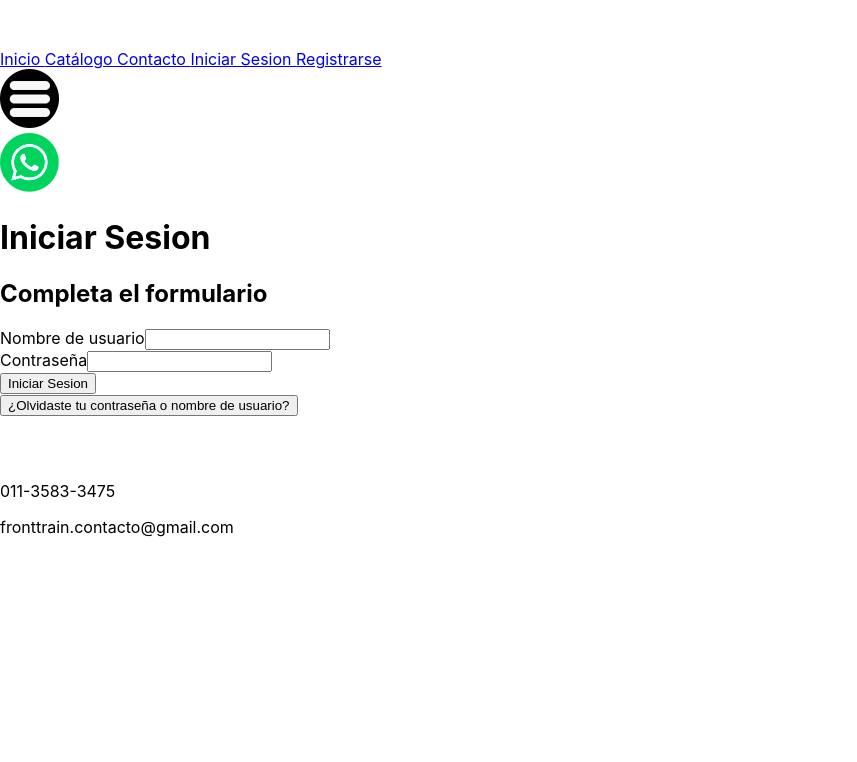
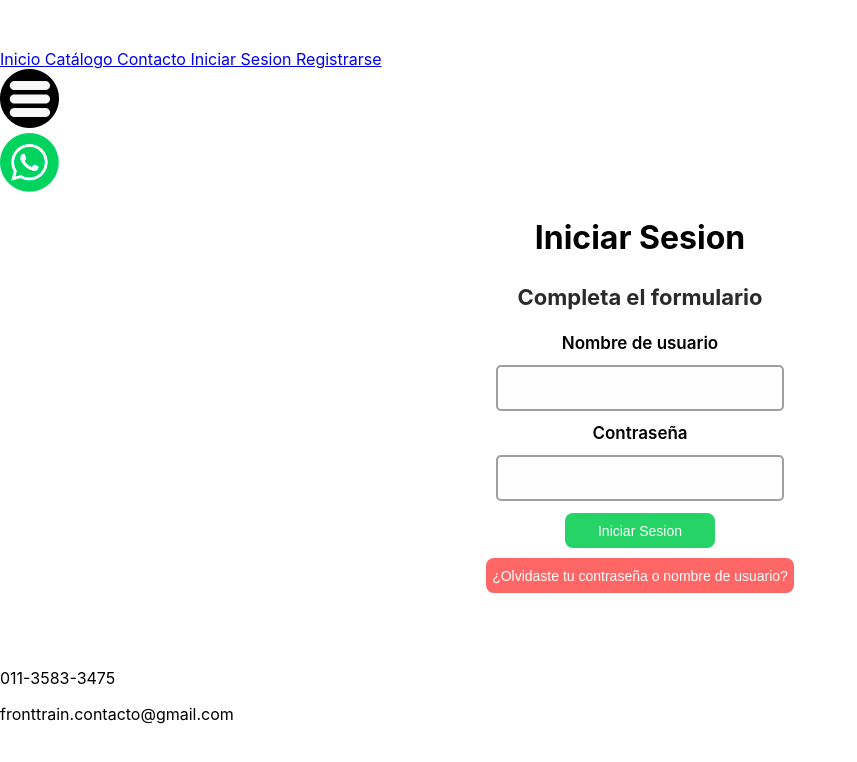
Before and after one commit to alexshady008/fronttrain_frontend, a React (Create React App) app: page /login in a window 1280 px wide. Shown: the top 762 px of the page, without its empty margins (0-857 px from the left). Built offline with nearby package versions, Linux system fonts and the light colour scheme.

Commit message:
form css

```diff
--- a/package.json
+++ b/package.json
@@ -12,8 +12,11 @@
     "react": "^17.0.2",
     "react-dom": "^17.0.2",
     "react-mailchimp-form": "^1.0.2",
+    "react-redux": "^7.2.6",
     "react-router-dom": "^6.2.1",
-    "react-scripts": "5.0.0",
+    "react-scripts": "^5.0.0",
+    "redux-devtools-extension": "^2.13.9",
+    "redux-thunk": "^2.4.1",
     "web-vitals": "^2.1.4",
     "yup": "^0.32.11"
   },
--- a/src/App.css
+++ b/src/App.css
@@ -1,23 +1,53 @@
-/* .main-container {
-    background-color: blue;
+ h2{
+     text-align: center;
+     font-size: 22px;
+     padding:5px;
+     color: rgb(42, 42, 42);
+ }
+.section--container{
+    text-align: center;
+    /* background-color: #91c518; */
 }
 
-.section--container {
-    background-color: blueviolet;
+button{
+    background-color: #25D366;
+    border: none;
+    min-height: 35px;
+    min-width: 150px;
+    border-radius: 8px;
+    color: #fff;
+    font-size: 14px;
+    font-weight: 500;
 }
 
-.productFilter {
-    background-color: rgb(255, 80, 80);
+.form--container{
+
+    display: flex;
+    flex-wrap: wrap;
+    flex-direction: column;
 }
 
-h2 {
+ .form--container input , select {
+    display: flex;
+    flex-wrap: wrap;
+    flex-direction: column;
+    margin: 12px;
+    min-width: 280px;
+    min-height: 40px;
+    border-radius: 5px;
+    border: 2px solid rgb(161, 158, 158);
+    background-color: rgb(255, 254, 254);
+}
+
+ .form--container label{
+    font-weight: 600;
+    font-size: 17px;
 
 }
+.form--input-message {
+    min-height: 250px !important;
+ }
 
-.inner--container {
-    background-color: chocolate;
-}
-
-.form--container {
-    background-color: rgb(30, 174, 210);
-} */
+ h1{
+     text-align: center;
+ }
--- a/src/components/Page/Catalogue/Catalogue.css
+++ b/src/components/Page/Catalogue/Catalogue.css
@@ -0,0 +1,43 @@
+.productFilter{
+ background-color: #FF6666;
+ /* padding: 5px; */
+}
+.productFilter--container{
+     display: flex;
+}
+
+.productFilter--container .form--container {
+    margin: auto;
+    align-items: center;
+    display: flex;
+    flex-direction: column;
+}
+.productFilter--container .form--container  select{
+   padding: 4px;
+      display: flex;
+     border: none;
+      margin: 15px;
+      min-height: 40px;
+      min-width: 250px;
+    border-radius: 5px;
+}
+.productFilter--container .form--container  label{
+    color: rgb(48, 49, 49);
+    font-size: 18px;
+    font-weight: 600;
+    display: flex;
+    flex-direction: column;
+    margin: 5px;
+}
+.productFilter--container .form--container  input{
+    min-height: 40px;
+    min-width: 250px;
+    border: none;
+    margin: 8px;
+    border-radius: 5px;
+}
+
+
+.productFilter--container .form--container  button{
+    margin:10px
+}
--- a/src/components/Page/Contact/Contact.css
+++ b/src/components/Page/Contact/Contact.css
@@ -0,0 +1,22 @@
+.contact{
+
+    margin: auto;
+
+}
+
+.contact--container{
+
+    margin-bottom: 10px;
+}
+
+
+
+ .button--wsp-container{
+     margin: 10px;
+ }
+     .button--wsp{
+    /* background-color: #25D366; */
+    text-decoration: none;
+    color: rgb(56, 187, 23);
+;
+   }
--- a/src/components/Page/MainPage.css
+++ b/src/components/Page/MainPage.css
@@ -0,0 +1,28 @@
+.suscription {
+    background-color: #FF6666;
+}
+.suscription--container .form--container {
+    margin: 10px;
+    display: inline-flex;
+    justify-content: center;
+    flex-direction: column;
+
+}
+.suscription--container .form--container  input{
+    margin: 10px;
+  min-width: 300px;
+  min-height: 20px;
+  border-radius: 5px;
+  border: none;
+  padding: 8px;
+}
+
+
+.form--container{
+  align-items: center;
+}
+
+.login--password  button{
+  margin: 10px;
+  background-color: #FF6666 ;
+}
```
Also changed, not shown: 1 other file (tests, documents, lock files or other folders).
